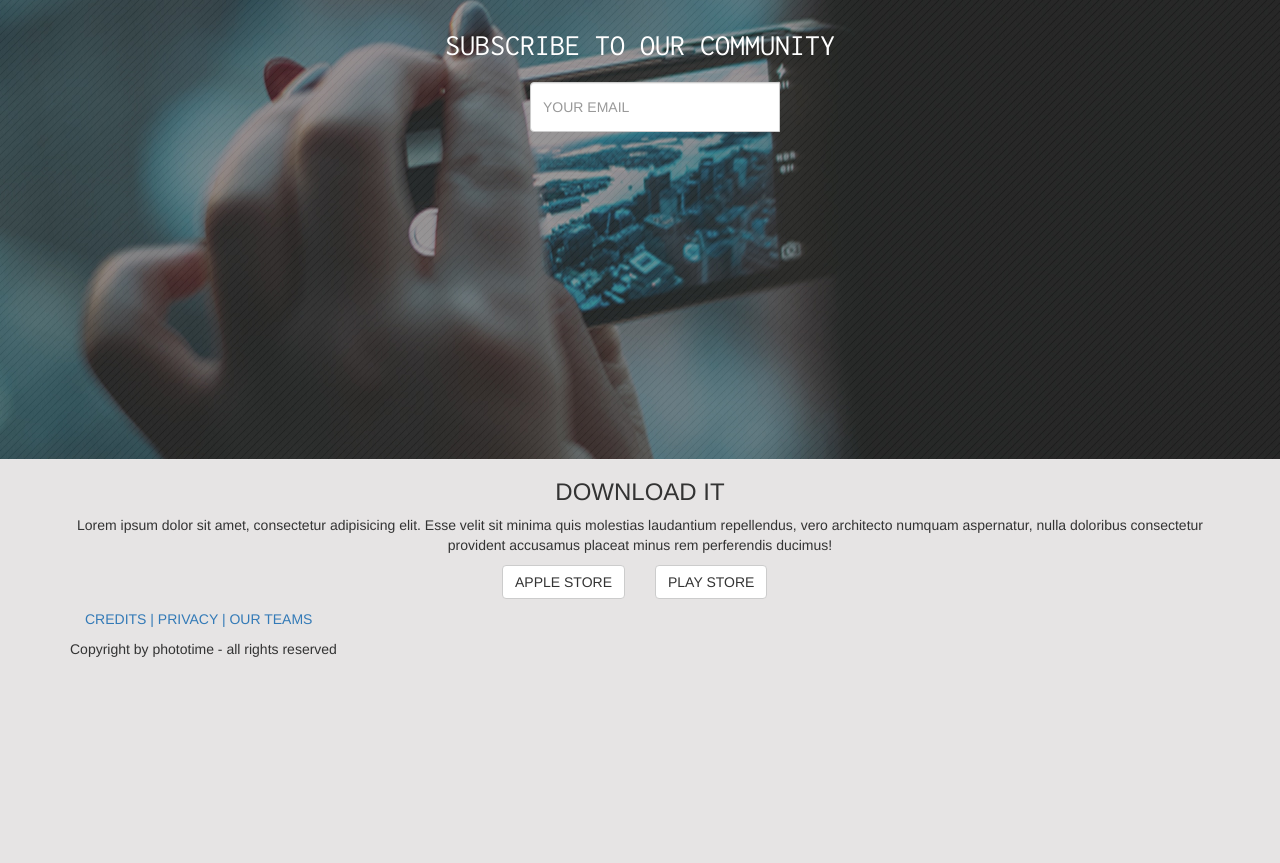
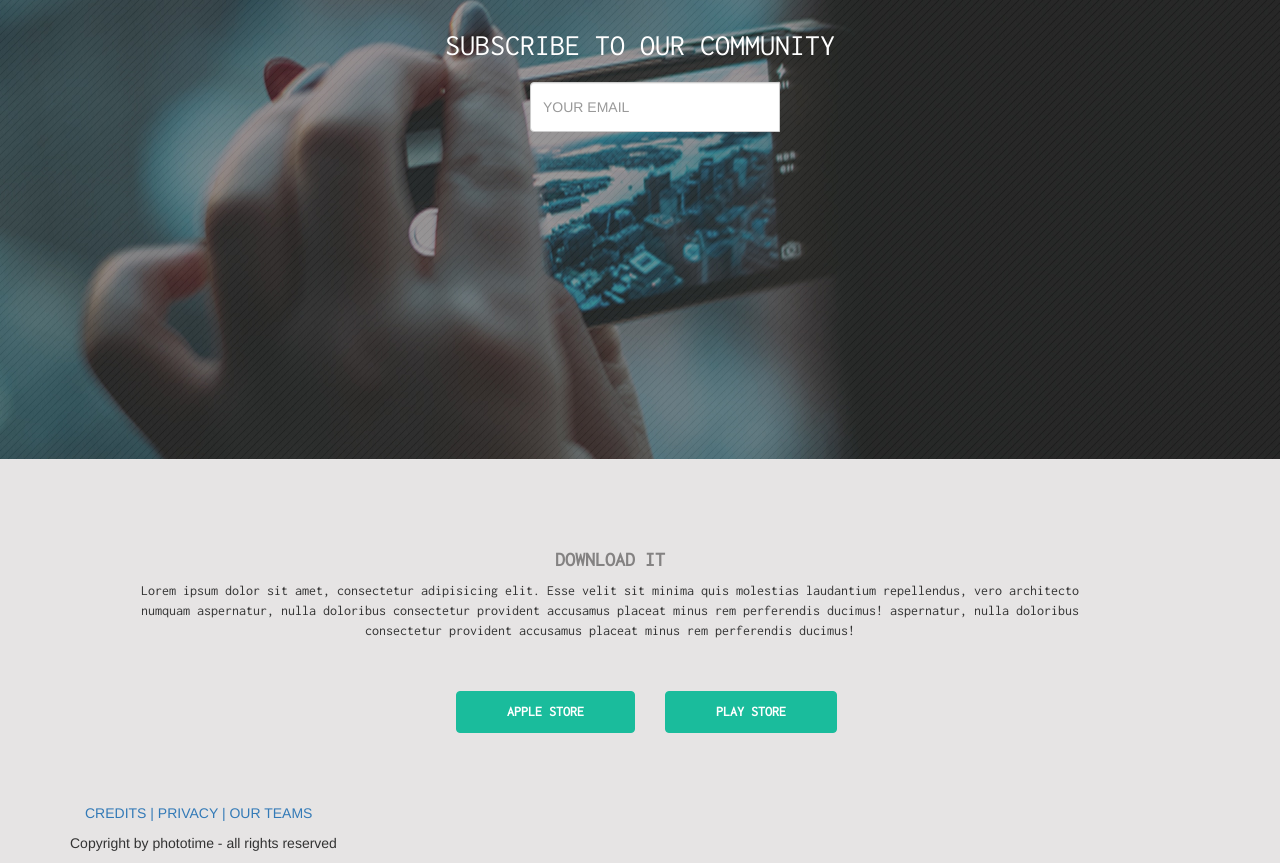
Before and after one commit to milily/ejercicio-photolab, a website: page index.html in a window 1280 px wide. Shown: the part 2335-3198 px from the top of the page. Before the commit the page ends 3004 px from the top, so only its background shows below. Drawn offline with Linux system fonts and the light colour scheme.

Commit message:
sexta seccion con estilos

```diff
--- a/assets/sass/_bases.scss
+++ b/assets/sass/_bases.scss
@@ -156,3 +156,32 @@ body{
 		}
 	}
 }
+/* DOWNLOAD IT */
+.sixth-section{
+	background-color: $gris-fondo;
+	padding: 60px 50px 60px 70px;
+	.row{
+		div{
+			h3{
+				font-size: 20px;
+				font-weight: bold;
+				font-family: $font-archivo;
+				color: $gris;
+				margin-top: 30px;
+				padding-right: 80px;
+			}
+			p{
+				font-family: $font-archivo;
+				padding-right: 80px;
+			}
+		}
+	}
+	.row{
+		div{
+			button{
+				@include fuenteYcolor();
+				@include boton();
+			}
+		}
+	}
+}
--- a/index.html
+++ b/index.html
@@ -99,7 +99,7 @@
 		<div class="row">
 			<div class="col-lg-12 col-md-12 col-sm-12 col-xs-12 text-center">
 				<h3>DOWNLOAD IT</h3>
-				<p>Lorem ipsum dolor sit amet, consectetur adipisicing elit. Esse velit sit minima quis molestias laudantium repellendus, vero architecto numquam aspernatur, nulla doloribus consectetur provident accusamus placeat minus rem perferendis ducimus!</p>
+				<p>Lorem ipsum dolor sit amet, consectetur adipisicing elit. Esse velit sit minima quis molestias laudantium repellendus, vero architecto numquam aspernatur, nulla doloribus consectetur provident accusamus placeat minus rem perferendis ducimus! aspernatur, nulla doloribus consectetur provident accusamus placeat minus rem perferendis ducimus!</p>
 			</div>
 		</div>
 		<div class="row">
```
Also changed, not shown: dist/css/style.min.css, 1 other file.
